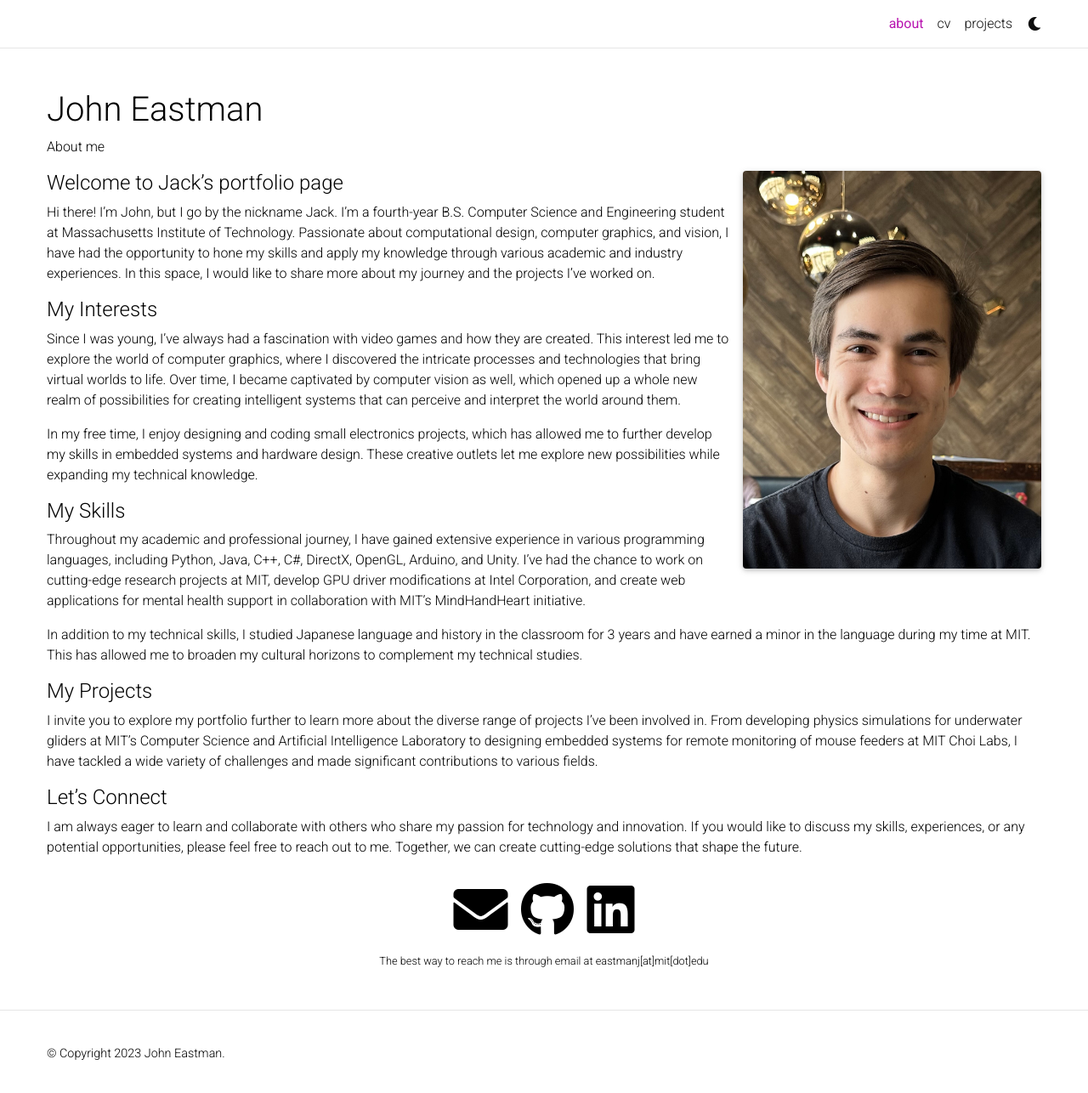
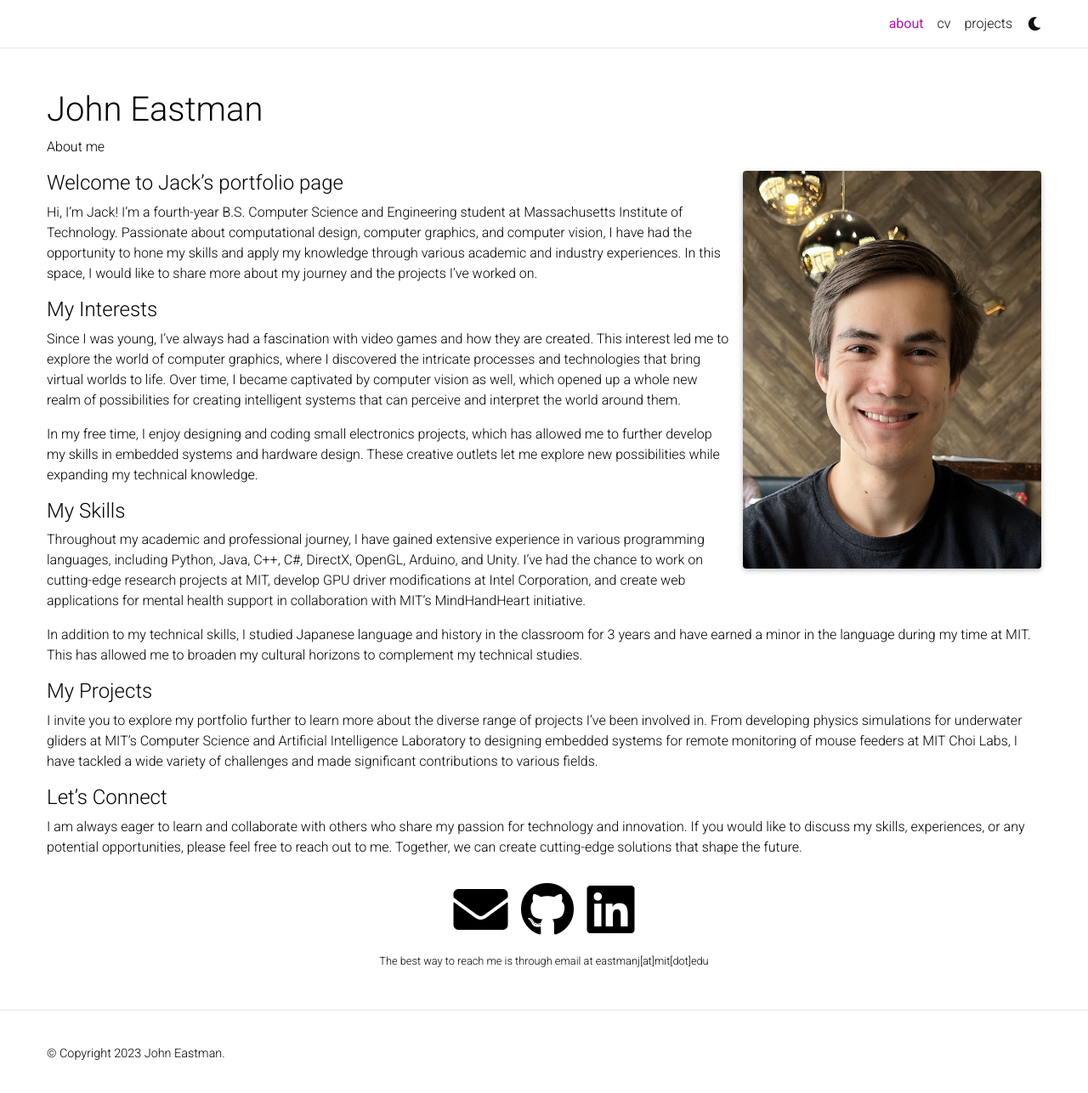
Before and after one commit to RedSweatshirt/RedSweatshirt.github.io, a Jekyll site: the page built from _pages/about.md, in a window 1280 px wide and 1291 px high. Shown: the top 1286 px of the window at 85% size. Built offline with Jekyll 4.4.1, drawn with Linux system fonts in a browser that asks for light colours; full-size pictures stand in for the smaller copies a plugin makes; comment, search, counter and statistics services are not loaded; a style sheet for code colours, icons or effects is not loaded.

Commit message:
Modify about page

```diff
--- a/_pages/about.md
+++ b/_pages/about.md
@@ -17,7 +17,7 @@ social: true  # includes social icons at the bottom of the page
 
 #### Welcome to Jack's portfolio page
 
-Hi there! I'm John, but I go by the nickname Jack. I'm a fourth-year B.S. Computer Science and Engineering student at Massachusetts Institute of Technology. Passionate about computational design, computer graphics, and vision, I have had the opportunity to hone my skills and apply my knowledge through various academic and industry experiences. In this space, I would like to share more about my journey and the projects I've worked on.
+Hi, I'm Jack! I'm a fourth-year B.S. Computer Science and Engineering student at Massachusetts Institute of Technology. Passionate about computational design, computer graphics, and computer vision, I have had the opportunity to hone my skills and apply my knowledge through various academic and industry experiences. In this space, I would like to share more about my journey and the projects I've worked on.
 
 #### My Interests
 
```
